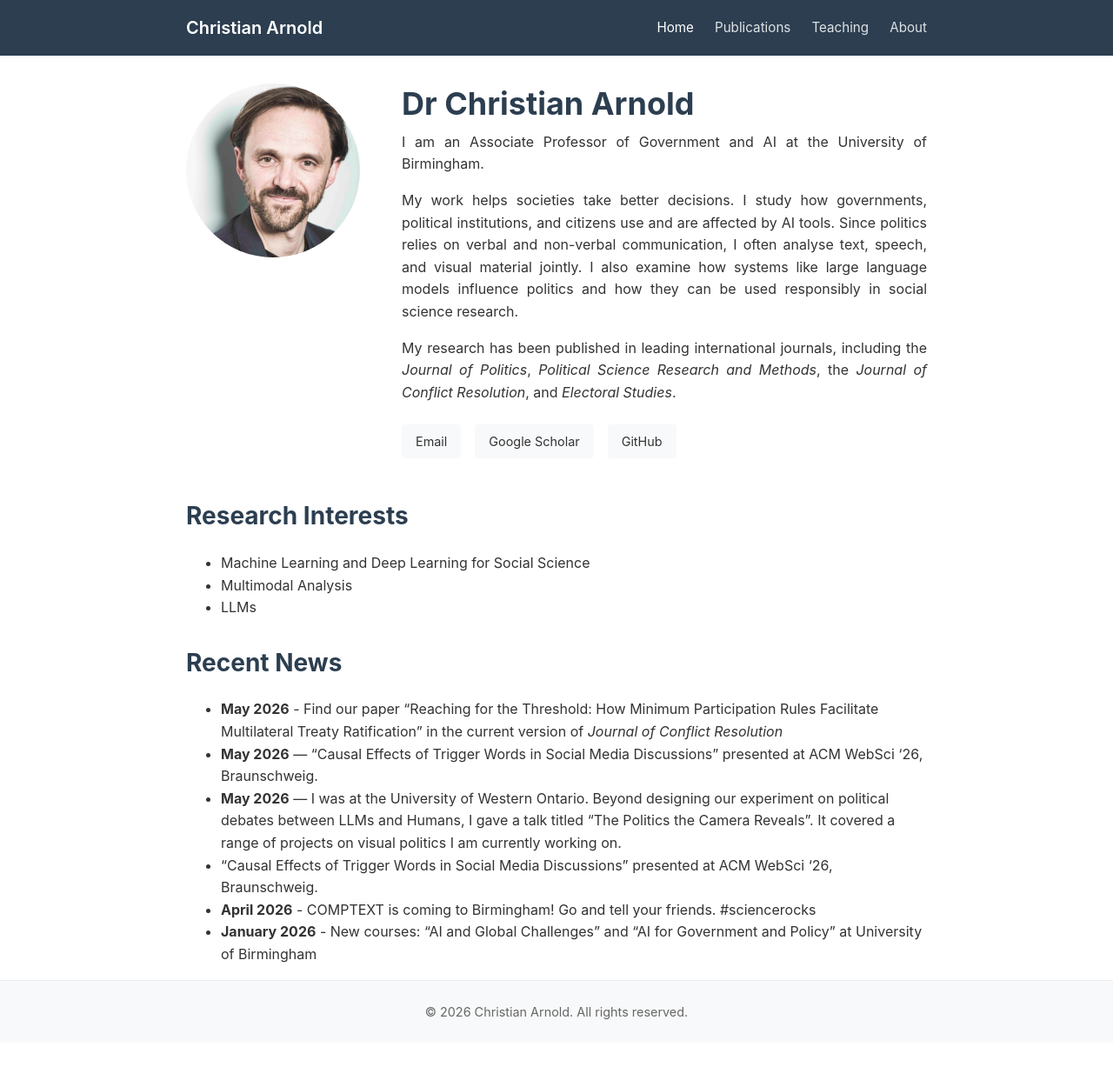
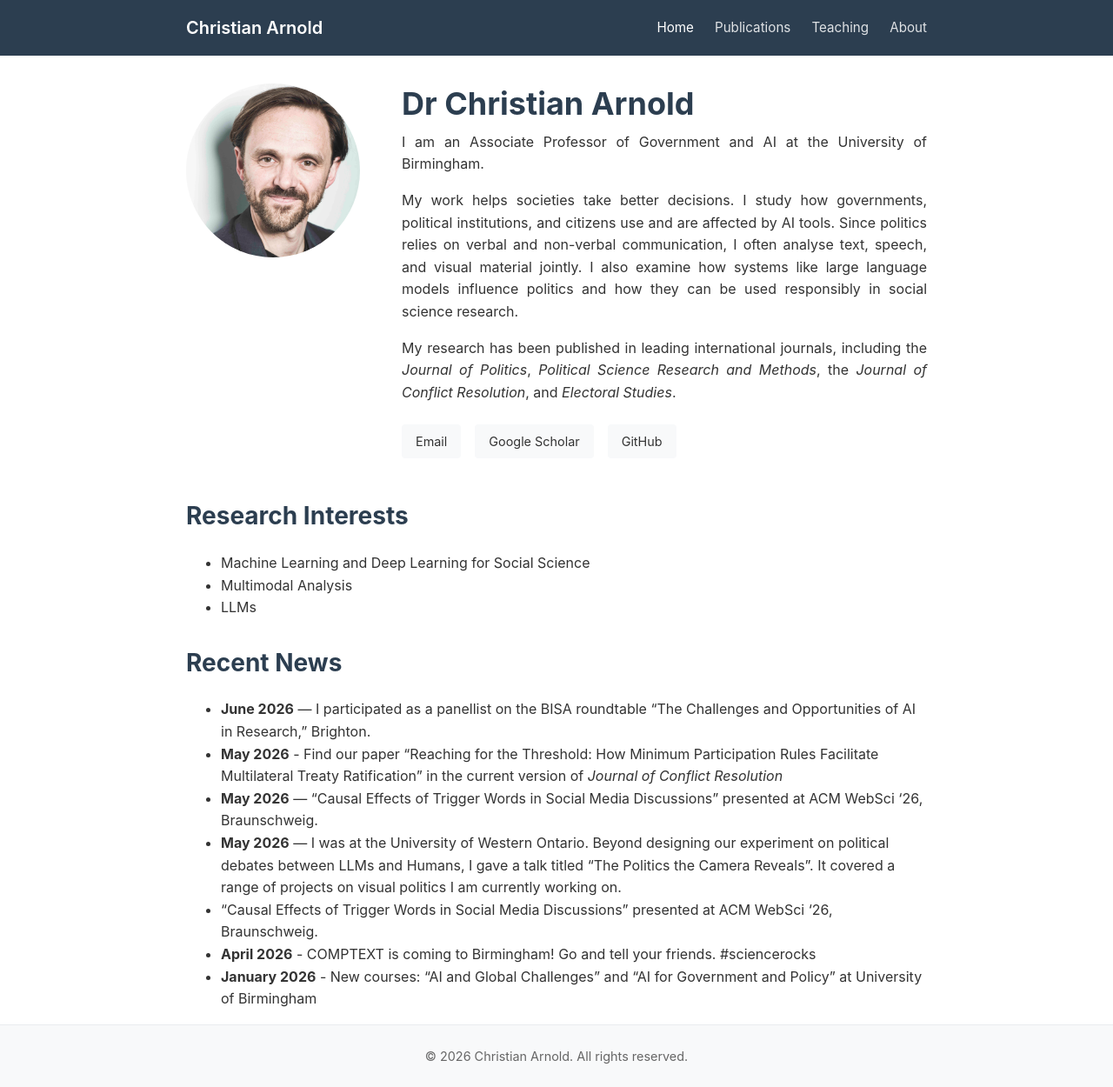
Before and after one commit to chrisguarnold/chrisguarnold.github.io, a Jekyll site: the page built from index.md, in a window 1280 px wide. Shown: the whole page at 87% size. Built offline with Jekyll 4.4.1, drawn with Linux system fonts in a browser that asks for light colours; before the commit the page ends 1199 px from its top, so only the background shows below that.

Commit message:
Add BISA 2026 roundtable news entry
Co-Authored-By: Claude Sonnet 4.6 <noreply@anthropic.com>

```diff
--- a/index.md
+++ b/index.md
@@ -38,6 +38,7 @@ title: Home
 
 ## Recent News
 
+- **June 2026** — I participated as a panellist on the BISA roundtable "The Challenges and Opportunities of AI in Research," Brighton.
 - **May 2026** - Find our paper "Reaching for the Threshold: How Minimum Participation Rules Facilitate Multilateral Treaty Ratification" in the current version of *Journal of Conflict Resolution*
 - **May 2026** — "Causal Effects of Trigger Words in Social Media Discussions" presented at ACM WebSci '26, Braunschweig.
 - **May 2026** — I was at the University of Western Ontario. Beyond designing our experiment on political debates between LLMs and Humans, I gave a talk titled "The Politics the Camera Reveals". It covered a range of projects on visual politics I am currently working on.
```
